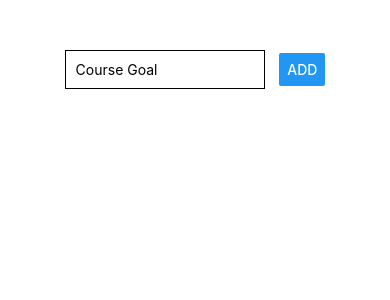
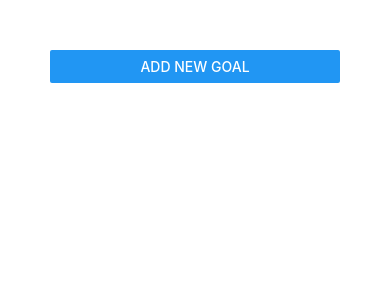
Before and after one commit to AgoroAkorede/first-React-Native-App, a React Native app: screen / in a window 390 px wide. Shown: the top 300 px of the page. Built offline with nearby package versions, Linux system fonts and the light colour scheme.

Commit message:
Finished the ToDo list app

```diff
--- a/App.js
+++ b/App.js
@@ -1,33 +1,47 @@
 import React, { useState } from "react";
-import { StyleSheet, Text, View, TextInput, Button } from "react-native";
+import { StyleSheet, Button, View, FlatList } from "react-native";
+import GoalItem from "./components/GoalItem";
+import GoalInput from "./components/GoalInput";
 
 export default function App() {
-  const [enteredGoal, setEnteredGoal] = useState("");
   const [courseGoals, setCourseGoals] = useState([]);
-  function goalInputHandler(enteredText) {
-    setEnteredGoal(enteredText);
-  }
-  const addGoalHandler = () => {
-    setCourseGoals((currentGoals) => [ ...currentGoals, enteredGoal ]);
+  const [isAddMode, setIsAddMode] = useState(false);
+
+  const addGoalHandler = (goalTitle) => {
+    setCourseGoals((currentGoals) => [
+      ...currentGoals,
+      { id: Math.random().toString(), value: goalTitle },
+    ]);
+    setIsAddMode(false);
+  };
+
+  const removeGoalHandler = (goalId) => {
+    setCourseGoals((currentGoals) => {
+      return currentGoals.filter((goal) => goal.id !== goalId);
+    });
+  };
+  const cancelGoalAdditionHandler = () => {
+    setIsAddMode(false);
   };
   return (
     <View style={styles.screen}>
-      <View style={styles.inputContainer}>
-        <TextInput
-          placeholder="Course Goal"
-          style={styles.input}
-          onChangeText={goalInputHandler}
-          value={enteredGoal}
-        />
-        <Button title="ADD" onPress={addGoalHandler} />
-      </View>
-      <View>
-        {courseGoals.map((goal) => (
-          <View style={styles.listItem}>
-            <Text key={goal}>{goal}</Text>
-          </View>
-        ))}
-      </View>
+      <Button title="Add New Goal" onPress={() => setIsAddMode(true)} />
+      <GoalInput
+        visible={isAddMode}
+        onAddGoal={addGoalHandler}
+        onCancel={cancelGoalAdditionHandler}
+      />
+      <FlatList
+        keyExtractor={(item, index) => item.id}
+        data={courseGoals}
+        renderItem={(itemData) => (
+          <GoalItem
+            id={itemData.item.id}
+            onDelete={removeGoalHandler}
+            title={itemData.item.value}
+          />
+        )}
+      ></FlatList>
     </View>
   );
 }
@@ -36,22 +50,4 @@
   screen: {
     padding: 50,
   },
-  inputContainer: {
-    flexDirection: "row",
-    justifyContent: "space-evenly",
-    alignItems: "center",
-  },
-  input: {
-    borderColor: "black",
-    width: 200,
-    borderWidth: 1,
-    padding: 10,
-  },
-  listItem: {
-    padding: 10,
-    marginVertical:10,
-    backgroundColor: "#ccc",
-    borderWidth: 1,
-    borderColor:"black"
-  }
 });
--- /dev/null
+++ b/components/GoalInput.js
@@ -0,0 +1,58 @@
+import React, { useState } from "react";
+import { StyleSheet, View, TextInput, Button, Modal } from "react-native";
+
+const GoalInput = (props) => {
+  const [enteredGoal, setEnteredGoal] = useState("");
+
+  function goalInputHandler(enteredText) {
+    setEnteredGoal(enteredText);
+  }
+  const addGoalHandler = () => {
+    props.onAddGoal(enteredGoal);
+    setEnteredGoal("");
+  };
+  return (
+    <Modal visible={props.visible} animationType="slide">
+      <View style={styles.inputContainer}>
+        <TextInput
+          placeholder="Course Goal"
+          style={styles.input}
+          onChangeText={goalInputHandler}
+          value={enteredGoal}
+        />
+        <View style={styles.buttonContainer}>
+          <View style={styles.button}>
+            <Button title="CANCEL" color="red" onPress={props.onCancel} />
+          </View>
+          <View style={styles.button}>
+            <Button title="ADD" onPress={addGoalHandler} />
+          </View>
+        </View>
+      </View>
+    </Modal>
+  );
+};
+
+const styles = StyleSheet.create({
+    button: {
+        width:"40%",
+  },
+  buttonContainer: {
+    width: "60%",
+    flexDirection: "row-reverse",
+    justifyContent: "space-around",
+  },
+  inputContainer: {
+    flex: 1,
+    justifyContent: "center",
+    alignItems: "center",
+  },
+  input: {
+    borderColor: "black",
+    width: "80%",
+    borderWidth: 1,
+    padding: 10,
+    marginBottom: 10,
+  },
+});
+export default GoalInput;
--- /dev/null
+++ b/components/GoalItem.js
@@ -0,0 +1,25 @@
+import React from "react";
+import { View, Text, StyleSheet, TouchableOpacity } from "react-native";
+const GoalItem = (props) => {
+  return (
+    <TouchableOpacity
+      activeOpacity={0.8}
+      onPress={(props.onDelete.bind(this, props.id))}
+    >
+      <View style={styles.listItem}>
+        <Text>{props.title}</Text>
+      </View>
+    </TouchableOpacity>
+  );
+};
+const styles = StyleSheet.create({
+  listItem: {
+    padding: 10,
+    marginVertical: 10,
+    backgroundColor: "#ccc",
+    borderWidth: 1,
+    borderColor: "black",
+  },
+});
+
+export default GoalItem;
```
